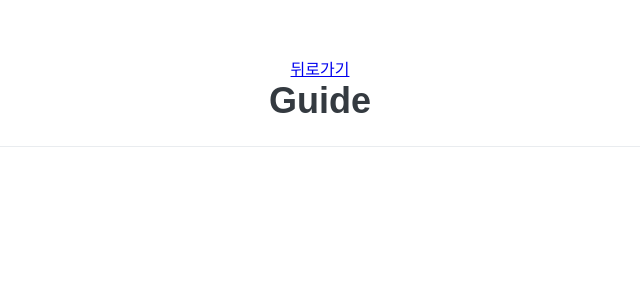
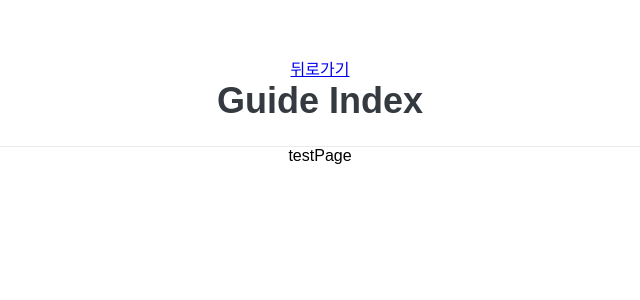
Before and after one commit to Lim-Suhyeon/ReactTest, a React (Create React App) app: page / in a window 1280 px wide. Shown: the top 300 px of the page, without its empty margins (320-960 px from the left). Built offline with nearby package versions, Linux system fonts and the light colour scheme.

Commit message:
Update 6 files

```diff
--- a/package.json
+++ b/package.json
@@ -11,6 +11,7 @@
     "loader-utils": "3.2.1",
     "react": "18.2.0",
     "react-dom": "18.2.0",
+    "react-router-dom": "^6.15.0",
     "react-scripts": "5.0.1",
     "styled-components": "6.0.7"
   },
--- a/src/App.js
+++ b/src/App.js
@@ -1,6 +1,7 @@
 import "./styles.css";
 import { createGlobalStyle } from "styled-components";
-import TodoHead from "./layout/TopHeader";
+import TopHeader from "./layout/TopHeader";
+import TestPage from "./guide/TestPage";
 
 const GlobalStyle = createGlobalStyle`
   body {
@@ -12,7 +13,8 @@ export default function App() {
   return (
     <div className="App">
       {/* <GlobalStyle /> */}
-      <TodoHead title="Guide" />
+      <TopHeader title="Guide Index" />
+      <TestPage />
     </div>
   );
 }
--- /dev/null
+++ b/src/guide/InputGude.js
@@ -0,0 +1,8 @@
+import React from "react";
+import styled from "styled-components";
+
+function InputGude(props) {
+  return <div>InputPage</div>;
+}
+
+export default InputGude;
--- /dev/null
+++ b/src/guide/TestPage.js
@@ -0,0 +1,20 @@
+import React from "react";
+import styled from "styled-components";
+import ReactDOM from 'react-dom';
+import { Routes, Route, BrowserRouter } from "react-router-dom";
+
+import InputGude from "./InputGude";
+
+function TestPage(props) {
+  return (
+    <BrowserRouter>
+      testPage
+      <Routes>
+        testPage
+        <Route path="./InputGude" exact render={() => <InputGude />} />
+      </Routes>
+    </BrowserRouter>
+  );
+}
+
+export default TestPage;
```
Also changed, not shown: 2 other files (tests, documents, lock files or other folders).
